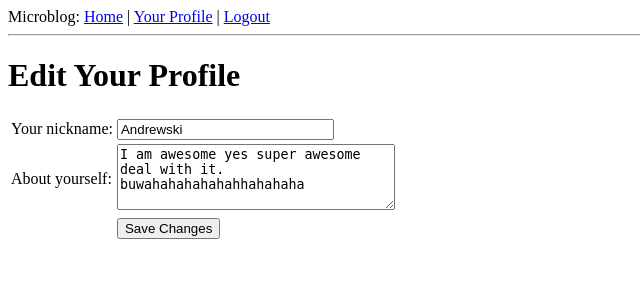
After one commit to eissturm/microBlogTutorial, a Flask app: page /edit in a window 1280 px wide. The commit adds this page. Shown: the top 300 px of the page, without its empty margins (0-640 px from the left). Run offline with Flask 2, Linux system fonts and the light colour scheme; a user stored in the database is signed in; data comes from the database, SQL or seed files in the repository; both versions use the stored data as it was after the commit.

Commit message:
finished chapter 6

```diff
--- a/app/forms.py
+++ b/app/forms.py
@@ -1,6 +1,10 @@
 from flask.ext.wtf import Form
-from wtforms import StringField, BooleanField
-from wtforms.validators import DataRequired
+from wtforms import StringField, BooleanField, TextAreaField
+from wtforms.validators import DataRequired, Length
+
+class EditForm(Form):
+    nickname = StringField('nickname', validators=[DataRequired()])
+    about_me = TextAreaField('about_me', validators=[Length(min=0, max=140)])
 
 class LoginForm(Form):
     openid = StringField('openid', validators=[DataRequired()])
--- a/app/models.py
+++ b/app/models.py
@@ -1,10 +1,13 @@
 from app import db
+from hashlib import md5
 
 class User(db.Model):
     id = db.Column(db.Integer, primary_key=True)
     nickname = db.Column(db.String(64), index=True, unique=True)
     email = db.Column(db.String(120), index=True, unique=True)
     posts = db.relationship('Post', backref='author', lazy='dynamic')
+    about_me = db.Column(db.String(140))
+    last_seen = db.Column(db.DateTime)
 
     @property
     def is_authenticated(self):
@@ -26,6 +29,11 @@ class User(db.Model):
     def __repr__(self):
         return '<User %r>' % (self.nickname)
 
+
+
+    def avatar(self, size):
+        return 'http://www.gravatar.com/avatar/%s?d=mm&s=%d' % (md5(self.email.encode('utf-8')).hexdigest(), size)
+
 class Post(db.Model):
     id = db.Column(db.Integer, primary_key = True)
     body = db.Column(db.String(140))
--- /dev/null
+++ b/app/templates/edit.html
@@ -0,0 +1,22 @@
+{% extends "base.html" %}
+
+{% block content %}
+    <h1>Edit Your Profile</h1>
+    <form action="" method="post" name="edit">
+        {{form.hidden_tag()}}
+        <table>
+            <tr>
+                <td>Your nickname:</td>
+                <td>{{ form.nickname(size=24) }}</td>
+            </tr>
+            <tr>
+                <td>About yourself:</td>
+                <td>{{ form.about_me(cols=32, rows=4) }}</td>
+            </tr>
+            <tr>
+                <td></td>
+                <td><input type="submit" value="Save Changes"></td>
+            </tr>
+        </table>
+    </form>
+{% endblock %}
--- /dev/null
+++ b/app/templates/post.html
@@ -0,0 +1,5 @@
+<table>
+    <tr valign="top">
+        <td><img src="{{ post.author.avatar(50) }}"></td><td><i>{{ post.author.nickname }}</i><br>{{ post.body }}</td>
+    </tr>
+</table>
--- a/app/views.py
+++ b/app/views.py
@@ -1,8 +1,9 @@
 from flask import render_template, flash, redirect, session, url_for, request, g
 from flask.ext.login import login_user, logout_user, current_user, login_required
 from app import app, db, lm, oid
-from .forms import LoginForm
+from .forms import LoginForm, EditForm
 from .models import User
+from datetime import datetime
 
 """
     Andy's note: functions here respond to certain events.  You import these into __init__ so it knows how to respond to those events...  I think I get it now.
@@ -48,7 +49,10 @@ def load_user(id):
 @app.before_request
 def before_request():
     g.user = current_user
-
+    if g.user.is_authenticated:
+        g.user.last_seen = datetime.utcnow()
+        db.session.add(g.user)
+        db.session.commit()
 
 @oid.after_login
 def after_login(resp):
@@ -86,3 +90,19 @@ def user(nickname):
         {'author': user, 'body':'Test post #2'}
     ]
     return render_template('user.html', user=user, posts=posts)
+
+@app.route('/edit', methods=['GET','POST'])
+@login_required
+def edit():
+    form = EditForm()
+    if form.validate_on_submit():
+        g.user.nickname = form.nickname.data
+        g.user.about_me = form.about_me.data
+        db.session.add(g.user)
+        db.session.commit()
+        flash('Your changes have been saved.')
+        return redirect(url_for('edit'))
+    else:
+        form.nickname.data = g.user.nickname
+        form.about_me.data = g.user.about_me
+    return render_template('edit.html', form=form)
```
Also changed, not shown: app/templates/user.html (+12 -2 lines), db_repository/versions/003_migration.py (added, +31 -0 lines), app.db.
